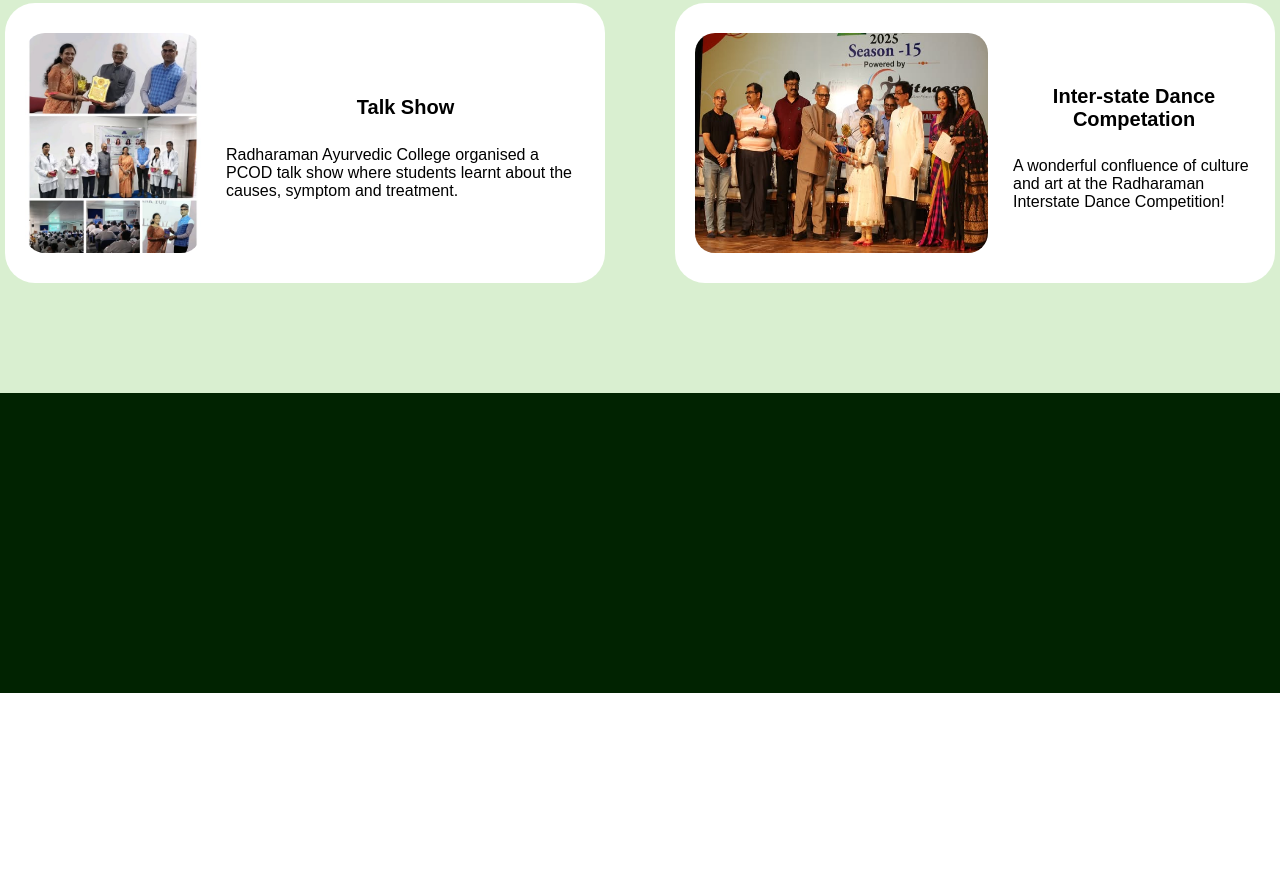
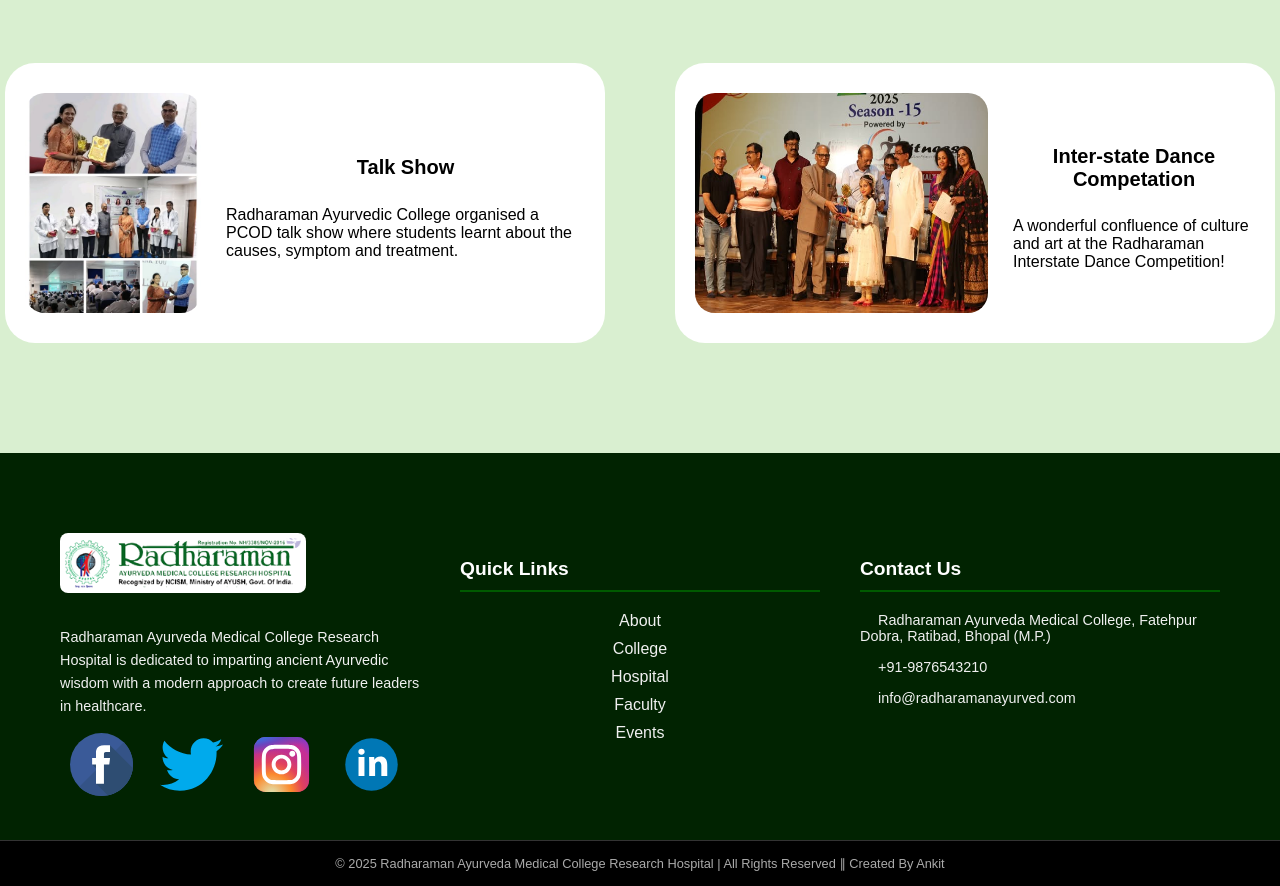
Before and after one commit to Ankit-Kumar-108/RAMCRH, a plain HTML site: page index.html in a window 1280 px wide. Shown: the part 2968-3854 px from the top of the page. Before the commit the page ends 3661 px from the top, so only its background shows below. Drawn offline with Linux system fonts and the light colour scheme.

Commit message:
footer addition

```diff
--- a/index.html
+++ b/index.html
@@ -21,7 +21,7 @@
                 <a href="#Hospital">Hospital</a>
                 <a href="#Faculty">Faculty</a>
                 <a href="#Detail">Detail</a>
-                <a href="#Event">Event</a>
+                <a href="#Events">Event</a>
                 <a href="#Contact Us">Contact Us</a>
                 <Button>LOGIN </Button>
             </div>
@@ -50,7 +50,7 @@
                 </button>
             </div>
         </section>
-        <section class="intro">
+        <section class="intro" id="Detail">
             <h3>
                 Why Radharaman Ayurvedic Medical College Research Hospital?
             </h3>
@@ -80,12 +80,12 @@
                 </div>
             </div>
         </section>
-        <section class="info">
+        <section class="info" id="About">
             <h3>
                 About Us
             </h3>
             <div class="info-college">
-                <div class="info-main">
+                <div class="info-main" id="College">
                     <div class="media2">
                         <img src="ASSETS/image/download.png" alt="">
                     </div>
@@ -125,7 +125,7 @@
                 </div>
             </div>
         </section>
-        <section class="update">
+        <section class="update" id="Events">
             <h3>News&Events</h3>
             <div class="update-body">
                 <div class="update-card">
@@ -175,13 +175,40 @@
             </div>
         </section>
     </main>
-    <footer>
-      <div class="top">
-        <img src="" alt="">
-      </div>
-      <div class="bottom">
-
-      </div>
+   <footer>
+        <div class="footer-content">
+           <div class="footer-section about">
+               <img src="ASSETS/logo.png" alt="College Logo" class="footer-logo">
+               <p>
+                   Radharaman Ayurveda Medical College Research Hospital is dedicated to imparting ancient Ayurvedic wisdom with a modern approach to create future leaders in healthcare.
+               </p>
+               <div class="socials">
+                   <a href="#"><i class="facebook"><img src="ASSETS/image/facebook-svgrepo-com.svg" alt=""></i></a>
+                   <a href="#"><i class="twitter"></i><img src="ASSETS/image/twitter-color-svgrepo-com.svg" alt=""></a>
+                   <a href="#"><i class="instagram"></i><img src="ASSETS/image/instagram-1-svgrepo-com.svg" alt=""></a>
+                   <a href="#"><i class="linkedin"></i><img src="ASSETS/image/linkedin-svgrepo-com.svg" alt=""></a>
+               </div>
+           </div>
+           <div class="footer-section links-footer">
+               <h4>Quick Links</h4>
+               <ul>
+                   <li><a href="#About">About</a></li>
+                   <li><a href="#College">College</a></li>
+                   <li><a href="#Hospital">Hospital</a></li>
+                   <li><a href="#Faculty">Faculty</a></li>
+                   <li><a href="#Events">Events</a></li>
+               </ul>
+           </div>
+           <div class="footer-section contact-footer">
+               <h4>Contact Us</h4>
+                <span><i class="fas fa-map-marker-alt"></i> &nbsp; Radharaman Ayurveda Medical College, Fatehpur Dobra, Ratibad, Bhopal (M.P.)</span>
+                <span><i class="fas fa-phone"></i> &nbsp; +91-9876543210</span>
+                <span><i class="e-mail"></i> &nbsp; info@radharamanayurved.com</span>
+           </div>
+       </div>
+       <div class="footer-bottom">
+           &copy; 2025 Radharaman Ayurveda Medical College Research Hospital | All Rights Reserved <span>  &par;  </span> Created By Ankit
+       </div>
     </footer>
 </body>
 
--- a/style.css
+++ b/style.css
@@ -1,3 +1,7 @@
+/* html {
+    scroll-behavior: smooth;
+} */
+
 body {
     background-color: rgb(255, 255, 255);
     padding: 0;
@@ -14,7 +18,7 @@
     display: flex;
     justify-content: space-between;
     align-items: center;
-    position: sticky;
+    position: sticky ;
     z-index: 1;
     top: 0;
     left: 0;
@@ -238,7 +242,7 @@
 .info h3 {
     text-align: center;
     font-size: 40px;
-    margin-top: 0px;
+    margin-top: 60px;
     padding: 40px;
 }
 
@@ -353,6 +357,7 @@
     text-align: center;
     font-size: 30px;
 }
+
 /* para here */
 .update {
     background-color: #d9efd0;
@@ -418,54 +423,149 @@
     text-align: center;
     font-size: 20px;
 }
-
 footer {
     width: 100%;
-    height: 300px;
     background-color: rgb(1, 35, 1);
-    color: white;
+    color: #f0f0f0;
+    padding-top: 40px;
+}
+
+.footer-content {
+    display: flex;
+    flex-wrap: wrap;
+    justify-content: space-around;
+    padding: 20px;
+    max-width: 1200px;
+    margin: auto;
+}
+
+.footer-section {
+    flex: 1;
+    padding: 20px;
+    min-width: 250px;
+}
+
+.footer-section h4 {
+    font-size: 1.2rem;
+    color: #fff;
+    margin-bottom: 20px;
+    position: relative;
+    padding-bottom: 10px;
+    border-bottom: 2px solid #005a00;
+}
+
+.footer-logo {
+    height: 50px;
+    margin-bottom: 15px;
+    background: white;
+    padding: 5px;
+    border-radius: 8px;
+}
+
+.footer-section.about p {
+    font-size: 0.9rem;
+    line-height: 1.6;
+}
+.socials img{
+    height: 70%;
+    width: 70%;
+    margin-left: 10px;
+}
+.socials{
+    display: flex;
+    justify-content: space-between;
+    align-items: center;
+}
+.footer-section.links-footer ul {
+    list-style: none;
+    padding: 0;
     display: flex;
     justify-content: center;
     align-items: center;
-    font-size: 50px;
+    flex-direction: column;
+
+}
+
+.footer-section.links-footer ul li a {
+    color: #f0f0f0;
+    text-decoration: none;
+    display: block;
+    margin-bottom: 10px;
+    transition: color 0.3s, padding-left 0.3s;
+}
+
+.footer-section.links-footer ul li a:hover {
+    color: gold;
+    padding-left: 5px;
+}
+
+.footer-section.contact-footer span {
+    display: block;
+    margin-bottom: 15px;
+    font-size: 0.9rem;
+}
+
+.footer-section.contact-footer i {
+    margin-right: 10px;
+    color: #00be00;
+}
+
+
+.footer-bottom {
+    background-color: #000;
+    color: #aaa;
+    text-align: center;
+    padding: 15px 0;
+    font-size: 0.8rem;
+    border-top: 1px solid #333;
 }
 
 @media (max-width: 833px) {
-
-    .text h1{
+    .text h1 {
         font-size: 30px;
     }
-    .p-1{
+
+    .p-1 {
         font-size: 25px;
     }
-    .p-2{
+
+    .p-2 {
         font-size: 25px;
     }
-    .info{
+
+    .info {
         margin-bottom: 40px;
     }
-    .info h3{
+
+    .info h3 {
         margin-top: 20px;
         margin-bottom: 10px;
     }
-    .intro h3{
+
+    .intro h3 {
         font-size: 25px;
     }
-    .intro p{
+
+    .intro p {
         font-size: 15px;
     }
-    .para2 h4{
+
+    .para2 h4 {
         font-size: 25px;
     }
+
     .para2 {
         width: 90%;
     }
-    .para{
+
+    .para {
         width: 90%;
     }
-    .para h4{
+
+    .para h4 {
         font-size: 25px;
     }
+
     .links {
         display: none;
     }
@@ -473,9 +573,11 @@
     .hamburger {
         display: block;
     }
-    .update h3{
+
+    .update h3 {
         margin: 0;
     }
+
     .update-card {
         width: 350px;
         height: 420px;
@@ -488,10 +590,12 @@
         gap: 0;
         margin-left: 20px;
     }
-    .media-card:first-child{
+
+    .media-card:first-child {
         height: 220px;
         margin-top: -140px;
     }
+
     .update-card img {
         height: 310px;
         width: 200px;
@@ -503,8 +607,21 @@
         text-align: center;
         font-size: 20px;
     }
-    .media1{
+
+    .media1 {
         margin-top: 40px;
+    }
+    .footer-content{
+        flex-direction: column;
+        align-items: center;
+        text-align: center;
+    }
+    .footer-section{
+        width: 90%;
+        margin-bottom: 20px;
+    }
+    .socials a:first-child{
+        margin-left: 10px;
     }
 }
 
```
Also changed, not shown: ASSETS/image/facebook-svgrepo-com.svg (added), ASSETS/image/instagram-1-svgrepo-com.svg (added), ASSETS/image/linkedin-svgrepo-com.svg (added), ASSETS/image/twitter-color-svgrepo-com.svg (added).
